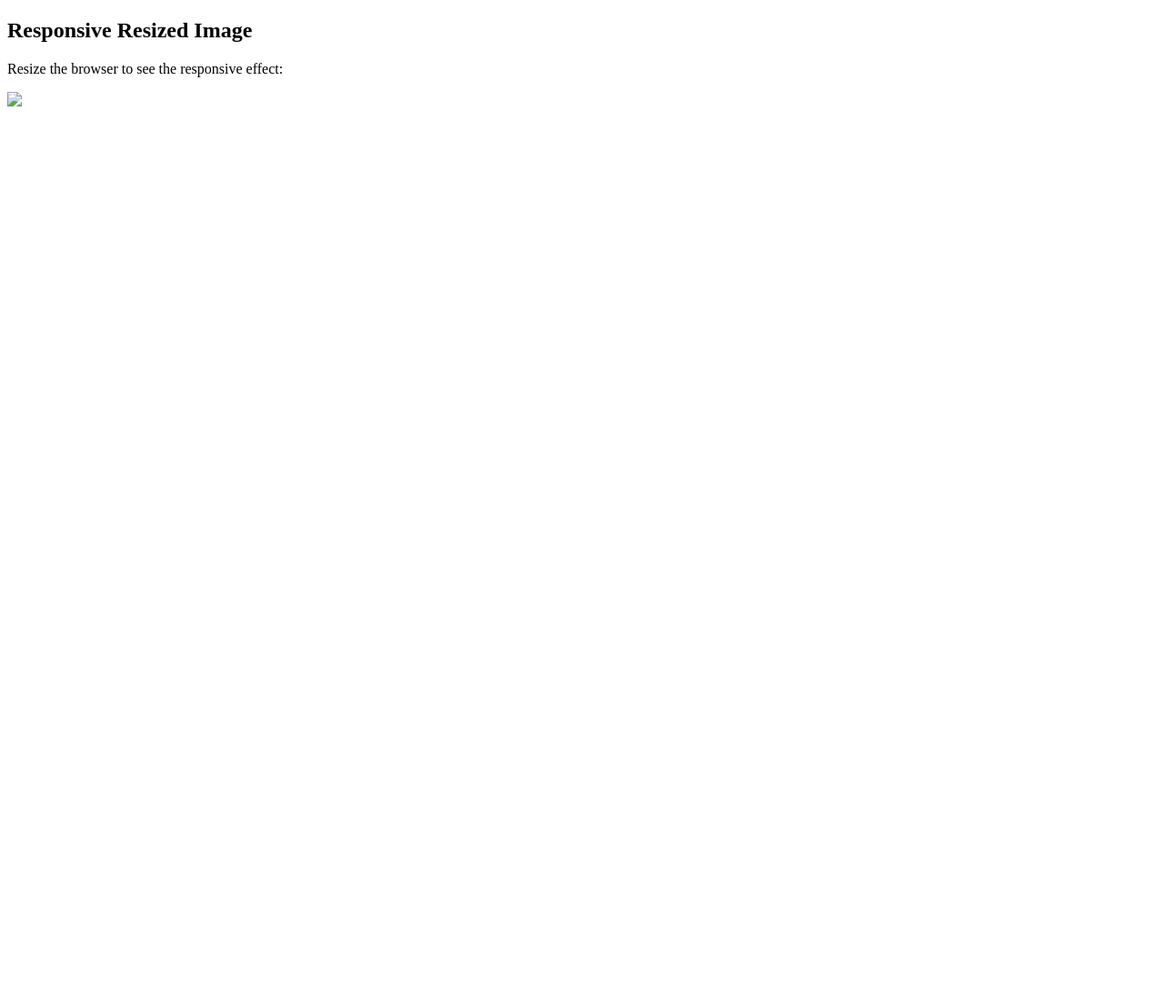
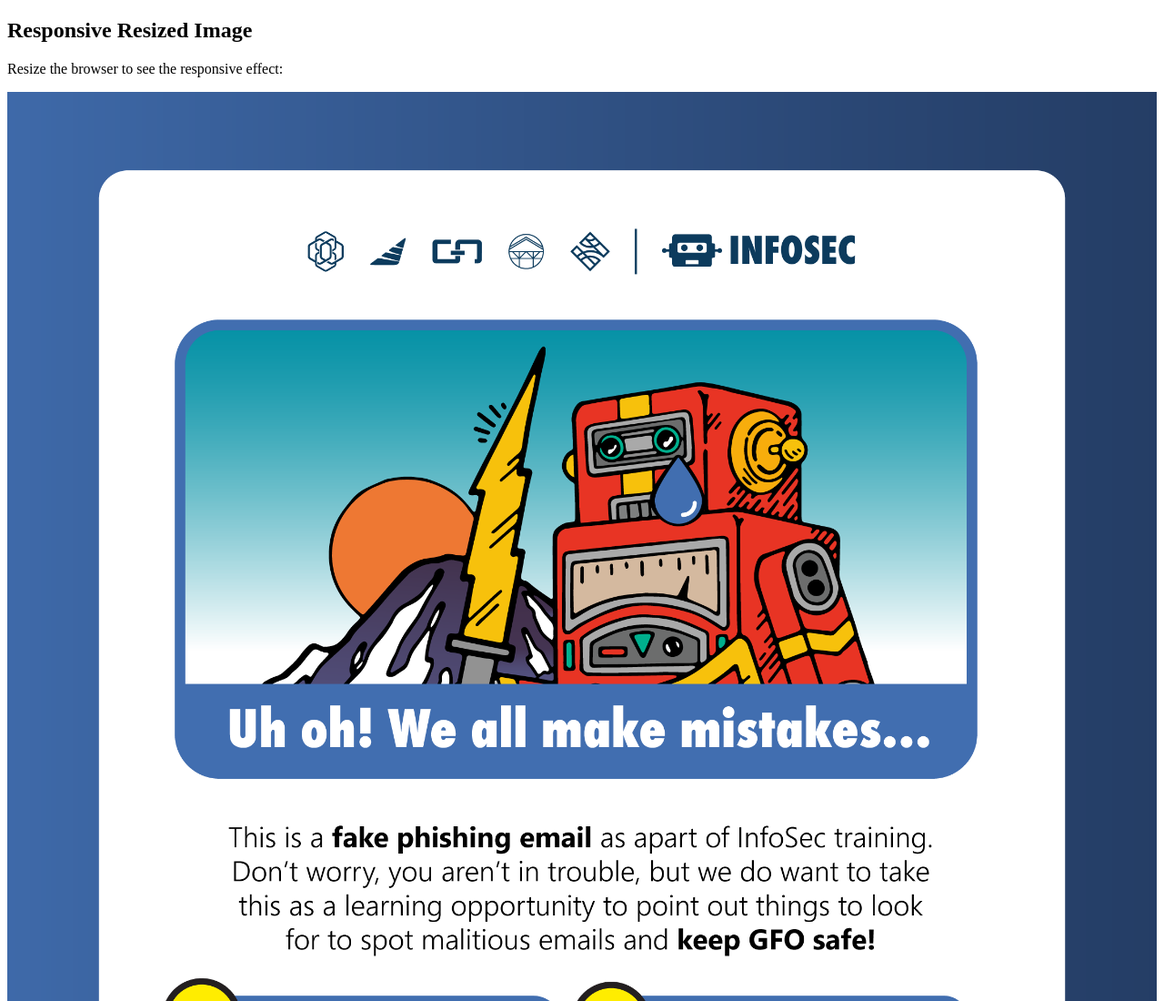
Before and after one commit to wakeonwan/my-first-static-web-app, a website: page src/index.html in a window 1280 px wide. Shown: the top 1100 px of the page at 91% size. Before the commit the page ends 800 px from the top, so only its background shows below. Drawn offline with Linux system fonts and the light colour scheme.

Commit message:
Update index.html

```diff
--- a/src/index.html
+++ b/src/index.html
@@ -12,6 +12,6 @@
   <body>
     <h2>Responsive Resized Image</h2>
     <p>Resize the browser to see the responsive effect:</p>
-    <img src="phishing.png" />
+    <img src="/my-first-static-web-app/phishing.png" />
   </body>
 </html>
```
